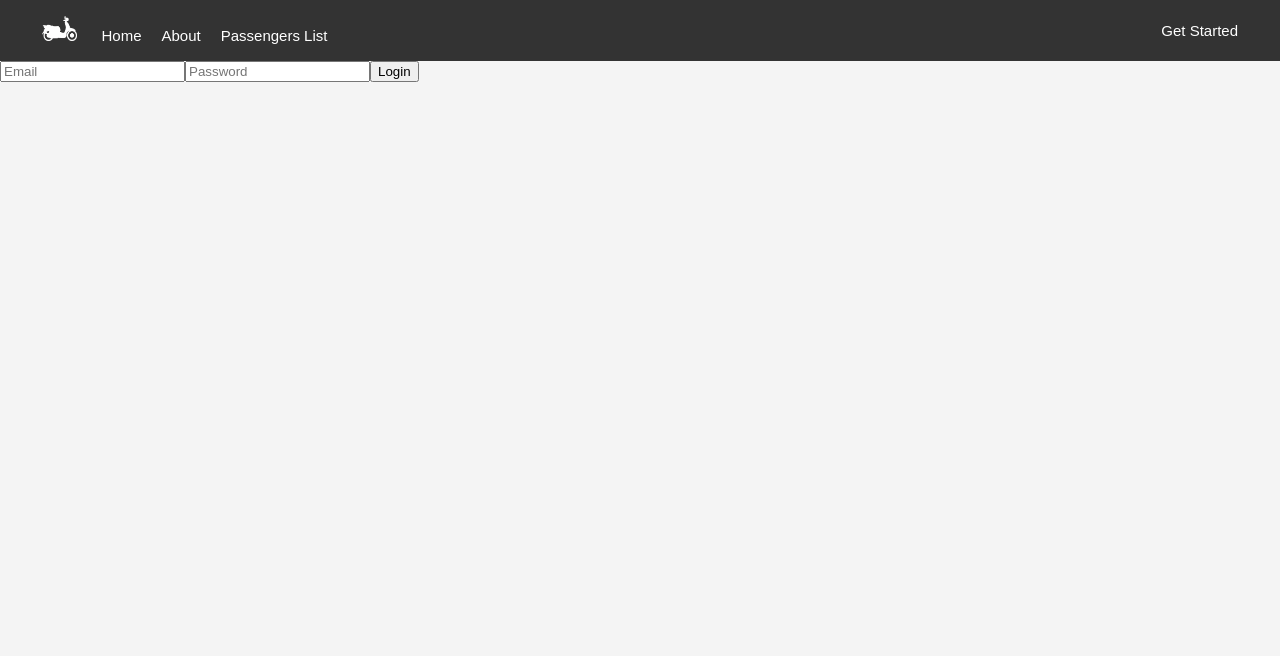
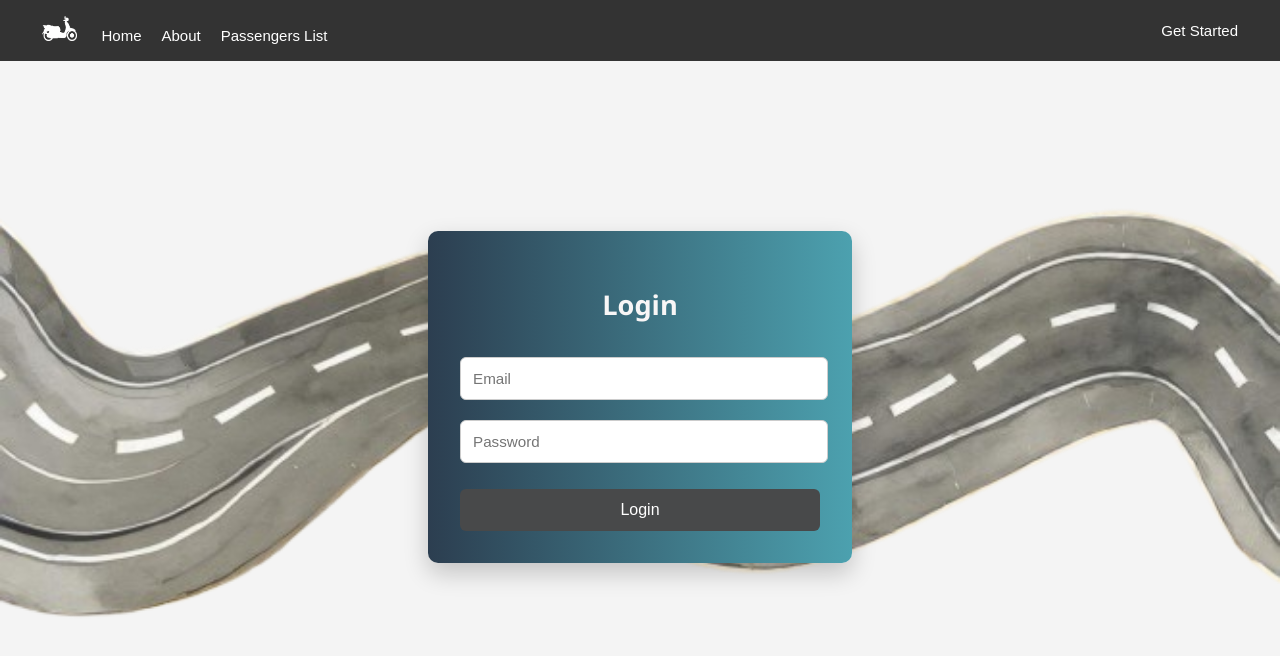
Before and after one commit to RiddhiDeogade/PetrolPartner, a React (Create React App) app: page /login in a window 1280 px wide. Shown: the top 656 px of the page. Built offline with nearby package versions, Linux system fonts and the light colour scheme.

Commit message:
first commit

```diff
--- /dev/null
+++ b/src/components/DriverFormPage.css
@@ -0,0 +1,83 @@
+/* DriverFormPage.css */
+.driver-form-container {
+  background: linear-gradient(135deg, #f8f9fa, #dee2e6);
+  min-height: 100vh;
+  padding: 2rem;
+  display: flex;
+  justify-content: center;
+  align-items: center;
+}
+
+.form-card {
+  background-color: white;
+  padding: 2rem;
+  border-radius: 12px;
+  box-shadow: 0 12px 30px rgba(0, 0, 0, 0.1);
+  max-width: 600px;
+  width: 100%;
+  font-family: 'Segoe UI', sans-serif;
+}
+
+.form-image {
+  display: block;
+  max-width: 100px;
+  margin: 0 auto 1rem;
+}
+
+.form-title {
+  text-align: center;
+  font-size: 1.8rem;
+  margin-bottom: 1.5rem;
+  color: #333;
+}
+
+.driver-form input,
+.driver-form textarea {
+  width: 100%;
+  padding: 12px;
+  margin: 10px 0;
+  border: 1px solid #ccc;
+  border-radius: 6px;
+  font-size: 1rem;
+}
+
+.driver-form textarea {
+  resize: vertical;
+  min-height: 80px;
+}
+
+.form-label {
+  display: block;
+  margin: 10px 0 5px;
+  font-weight: 500;
+  color: #444;
+}
+
+.radio-group {
+  display: flex;
+  gap: 1rem;
+  margin-bottom: 10px;
+}
+
+.radio-group label {
+  display: flex;
+  align-items: center;
+  gap: 5px;
+}
+
+.form-button {
+  width: 100%;
+  padding: 12px;
+  background-color: #0077b6;
+  color: white;
+  border: none;
+  border-radius: 6px;
+  font-size: 1rem;
+  cursor: pointer;
+  transition: background-color 0.3s ease;
+  margin-top: 1rem;
+}
+
+.form-button:hover {
+  background-color: #005f8e;
+}
--- a/src/components/DriverFormPage.js
+++ /dev/null
@@ -1,42 +0,0 @@
-import React, { useState } from 'react';
-
-const DriverFormPage = () => {
-  const [form, setForm] = useState({
-    age: '', license: '', from: '', to: '', route: '', vehicle: '', type: '', budget: '', phone: '', email: '', stops: ''
-  });
-
-  const handleChange = e => setForm({ ...form, [e.target.name]: e.target.value });
-
-  const handleSubmit = e => {
-    e.preventDefault();
-    if (parseInt(form.age) < 18) return alert("Age must be 18+");
-    // Send data to backend
-    alert("Submitted Successfully");
-  };
-
-  return (
-    <div className="driver-form">
-      <img src="/scooty.png" alt="Scooty Driver" />
-      <form onSubmit={handleSubmit}>
-        <input name="age" type="number" placeholder="Age" onChange={handleChange} required />
-        <label>Do you have a license?</label>
-        <input type="radio" name="license" value="yes" onChange={handleChange} required /> Yes
-        <input type="radio" name="license" value="no" onChange={handleChange} /> No
-        <input name="from" placeholder="From Location" onChange={handleChange} required />
-        <input name="to" placeholder="To Location" onChange={handleChange} required />
-        <textarea name="route" placeholder="Describe your route" onChange={handleChange} required />
-        <input name="vehicle" placeholder="Vehicle Name" onChange={handleChange} required />
-        <label>Vehicle Type</label>
-        <input type="radio" name="type" value="2-wheeler" onChange={handleChange} /> 2-wheeler
-        <input type="radio" name="type" value="4-wheeler" onChange={handleChange} /> 4-wheeler
-        <input name="budget" type="number" placeholder="Expected Budget" onChange={handleChange} required />
-        <input name="phone" placeholder="Phone Number" onChange={handleChange} required />
-        <input name="email" placeholder="Email" onChange={handleChange} required />
-        <input name="stops" placeholder="Stops/Squares (comma separated)" onChange={handleChange} required />
-        <button type="submit">Submit</button>
-      </form>
-    </div>
-  );
-};
-
-export default DriverFormPage;
--- /dev/null
+++ b/src/components/DriverFormPage.jsx
@@ -0,0 +1,57 @@
+import React, { useState } from 'react';
+import './DriverFormPage.css';
+
+const DriverFormPage = () => {
+  const [form, setForm] = useState({
+    age: '', license: '', from: '', to: '', route: '', vehicle: '',
+    type: '', budget: '', phone: '', email: '', stops: ''
+  });
+
+  const handleChange = e =>
+    setForm({ ...form, [e.target.name]: e.target.value });
+
+  const handleSubmit = e => {
+    e.preventDefault();
+    if (parseInt(form.age) < 18) return alert("Age must be 18+");
+    // Send data to backend
+    alert("Submitted Successfully");
+  };
+
+  return (
+    <div className="driver-form-container">
+      <div className="form-card">
+        <h2 className="form-title">Driver Registration</h2>
+        <form onSubmit={handleSubmit} className="driver-form">
+          <input name="age" type="number" placeholder="Age" onChange={handleChange} required />
+
+          <label className="form-label">Do you have a license?</label>
+          <div className="radio-group">
+            <label><input type="radio" name="license" value="yes" onChange={handleChange} required /> Yes</label>
+            <label><input type="radio" name="license" value="no" onChange={handleChange} /> No</label>
+          </div>
+
+          <input name="from" placeholder="From Location" onChange={handleChange} required />
+          <input name="to" placeholder="To Location" onChange={handleChange} required />
+          <textarea name="route" placeholder="Describe your route" onChange={handleChange} required />
+
+          <input name="vehicle" placeholder="Vehicle Name" onChange={handleChange} required />
+
+          <label className="form-label">Vehicle Type</label>
+          <div className="radio-group">
+            <label><input type="radio" name="type" value="2-wheeler" onChange={handleChange} /> 2-wheeler</label>
+            <label><input type="radio" name="type" value="4-wheeler" onChange={handleChange} /> 4-wheeler</label>
+          </div>
+
+          <input name="budget" type="number" placeholder="Expected Budget (INR)" onChange={handleChange} required />
+          <input name="phone" placeholder="Phone Number" onChange={handleChange} required />
+          <input name="email" placeholder="Email" onChange={handleChange} required />
+          <input name="stops" placeholder="Stops/Squares (comma separated)" onChange={handleChange} required />
+
+          <button type="submit" className="form-button">Submit</button>
+        </form>
+      </div>
+    </div>
+  );
+};
+
+export default DriverFormPage;
--- /dev/null
+++ b/src/components/LoginPage.css
@@ -0,0 +1,59 @@
+/* LoginPage.css */
+.login-page-background {
+     background: url('../assets/road.png') no-repeat center center/cover;
+    min-height: 80vh;
+    display: flex;
+    align-items: center;
+    justify-content: center;
+    padding: 1rem;
+}
+
+.login-container {
+    background-color: #ffffff;
+    background: linear-gradient(to right, #2c3e50, #4ca1af);
+  padding: 2rem;
+  border-radius: 10px;
+  box-shadow: 0 10px 25px rgba(0, 0, 0, 0.2);
+  max-width: 360px;
+  width: 100%;
+  font-family: 'Segoe UI', sans-serif;
+}
+
+.login-title {
+  text-align: center;
+  margin-bottom: 1.5rem;
+  font-size: 1.7rem;
+  color: #f8f6f6;
+}
+
+.login-form input {
+  width: 95%;
+  padding: 12px;
+  margin: 10px 0;
+  border: 1px solid #ccc;
+  border-radius: 6px;
+  font-size: 0.95rem;
+  transition: border-color 0.3s ease;
+}
+
+.login-form input:focus {
+  border-color: #0077b6;
+  outline: none;
+}
+
+.login-form button {
+  width: 100%;
+  padding: 12px;
+  background-color: #48494a;
+  color: white;
+  border: none;
+  border-radius: 6px;
+  font-size: 1rem;
+  margin-top: 1rem;
+  cursor: pointer;
+  transition: background-color 0.3s ease;
+}
+
+.login-form button:hover {
+  background-color: #005f8e;
+}
--- a/src/components/LoginPage.js
+++ b/src/components/LoginPage.js
@@ -1,6 +1,7 @@
 import React, { useState } from 'react';
 import { useNavigate } from 'react-router-dom';
 import { useAuth } from '../context/AuthContext';
+import './LoginPage.css';
 
 const LoginPage = () => {
   const [email, setEmail] = useState('');
@@ -15,11 +16,28 @@ const LoginPage = () => {
   };
 
   return (
-    <form onSubmit={handleSubmit}>
-      <input type="email" value={email} onChange={e => setEmail(e.target.value)} required placeholder="Email" />
-      <input type="password" value={password} onChange={e => setPassword(e.target.value)} required placeholder="Password" />
-      <button type="submit">Login</button>
-    </form>
+    <div className="login-page-background">
+      <div className="login-container">
+        <h2 className="login-title">Login</h2>
+        <form onSubmit={handleSubmit} className="login-form">
+          <input
+            type="email"
+            value={email}
+            onChange={e => setEmail(e.target.value)}
+            required
+            placeholder="Email"
+          />
+          <input
+            type="password"
+            value={password}
+            onChange={e => setPassword(e.target.value)}
+            required
+            placeholder="Password"
+          />
+          <button type="submit">Login</button>
+        </form>
+      </div>
+    </div>
   );
 };
 
--- /dev/null
+++ b/src/components/RoleSelectionPage.css
@@ -0,0 +1,52 @@
+/* RoleSelectionPage.css */
+.role-selection-container {
+  min-height: 85.5vh;
+  background: linear-gradient(135deg, #96acaa, #2c3e50);
+  display: flex;
+  align-items: center;
+  justify-content: center;
+  padding: 1rem;
+}
+
+.role-card {
+  background-color: #fff;
+  padding: 2rem 3rem;
+  border-radius: 12px;
+  box-shadow: 0 10px 30px rgba(0, 0, 0, 0.2);
+  text-align: center;
+  max-width: 400px;
+  width: 100%;
+  font-family: 'Segoe UI', sans-serif;
+}
+
+.role-title {
+  font-size: 1.8rem;
+  margin-bottom: 1.5rem;
+  color: #333;
+}
+
+.role-buttons {
+  display: flex;
+  flex-direction: column;
+  gap: 1rem;
+}
+
+.role-btn {
+  padding: 12px;
+  font-size: 1rem;
+  border: none;
+  border-radius: 6px;
+  background-color: #333;
+  color: white;
+  cursor: pointer;
+  transition: background-color 0.3s ease;
+}
+
+.role-btn:hover {
+  background-color: #333;
+}
+
+.role-btn.disabled {
+  background-color: #ccc;
+  cursor: not-allowed;
+}
--- a/src/components/RoleSelectionPage.js
+++ b/src/components/RoleSelectionPage.js
@@ -1,13 +1,23 @@
 import React from 'react';
 import { useNavigate } from 'react-router-dom';
+import './RoleSelectionPage.css';
 
 const RoleSelectionPage = () => {
   const navigate = useNavigate();
+
   return (
-    <div>
-      <h2>Select your Role</h2>
-      <button onClick={() => navigate('/driver-form')}>Partner</button>
-      <button disabled>Owner (Coming Soon)</button>
+    <div className="role-selection-container">
+      <div className="role-card">
+        <h2 className="role-title">Select Your Role</h2>
+        <div className="role-buttons">
+          <button className="role-btn" onClick={() => navigate('/driver-form')}>
+            Owner
+          </button>
+          <button className="role-btn" onClick={() => navigate('/drivers')}>
+Partner
+          </button>
+        </div>
+      </div>
     </div>
   );
 };
--- a/src/components/SignupPage.css
+++ b/src/components/SignupPage.css
@@ -1,6 +1,7 @@
 /* SignupPage.css */
 .signup-page-background {
- background: url('../assets/scooty1.jpg') no-repeat center center/cover;  min-height: 90.5vh;
+ background: url('../assets/scooty1.jpg') no-repeat center center/cover;
+ min-height: 90.5vh;
   display: flex;
   align-items: center;
   justify-content: center;
```
